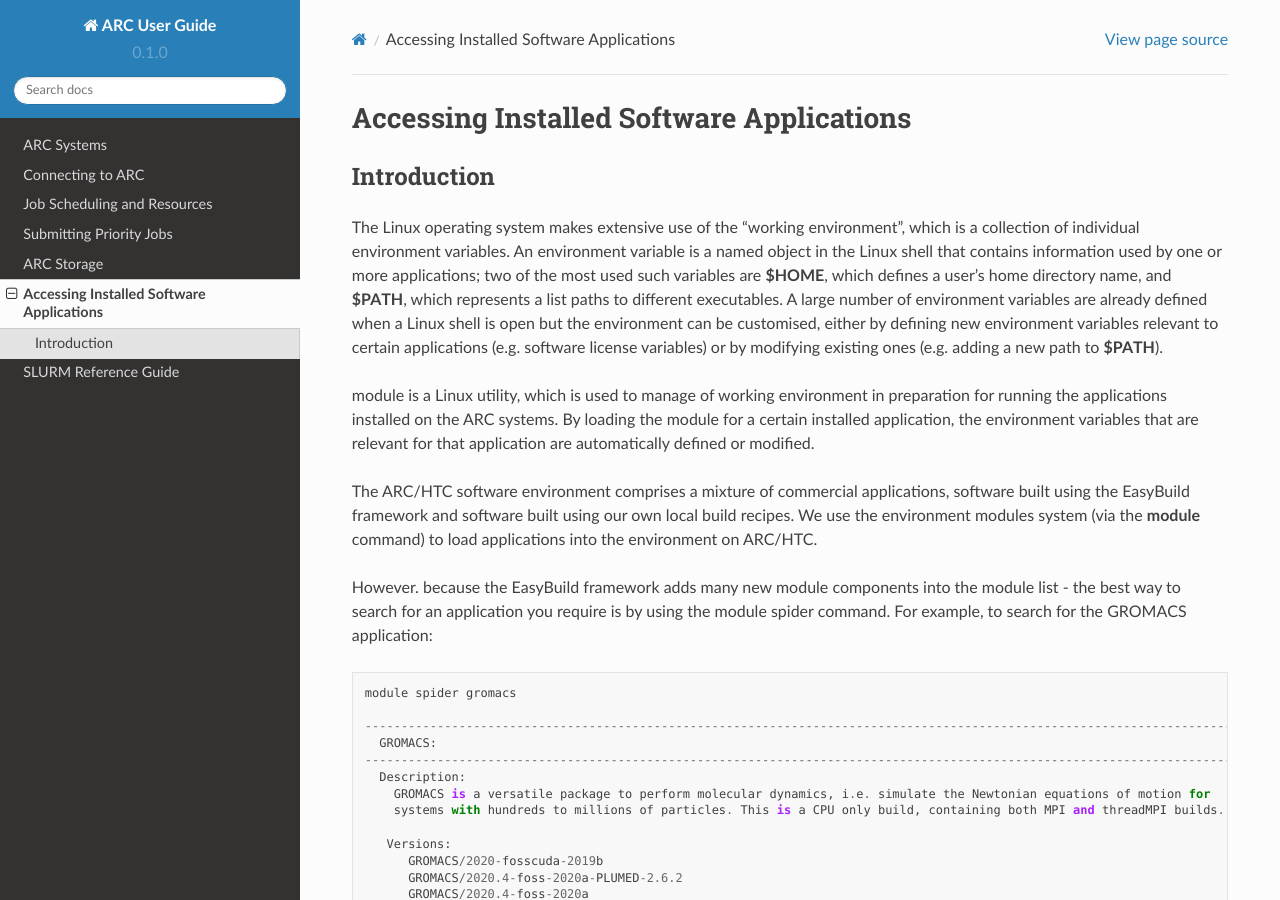
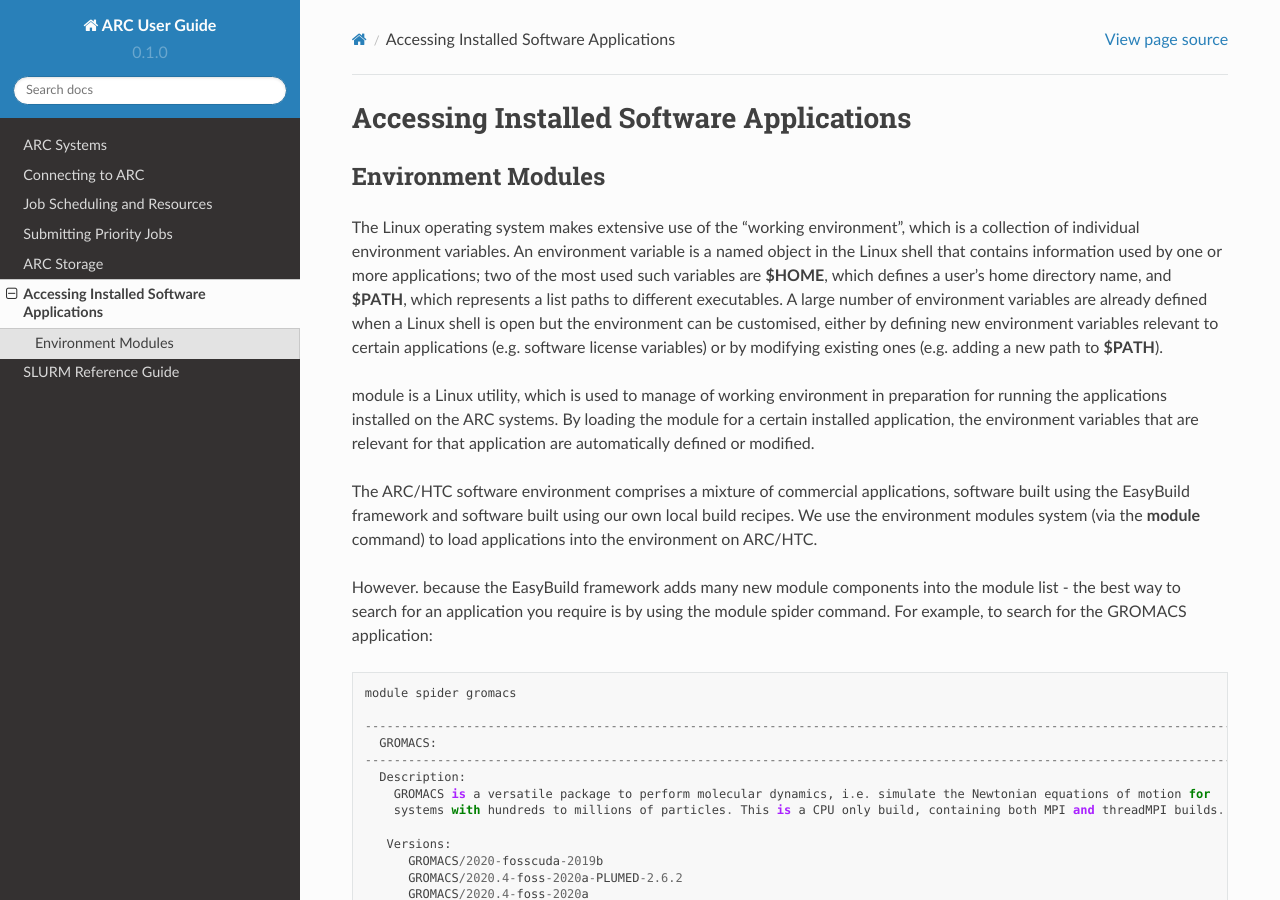
Before and after one commit to tina-friedrich/arc-user-guide, a Sphinx documentation site: the page built from docs/source/arc-software.rst, in a window 1280 px wide and 900 px high. Built offline with Sphinx 7.4.7 and the Read the Docs theme 2.0.0, drawn with Linux system fonts in a browser that asks for light colours.

Commit message:
Update arc-software.rst

```diff
--- a/docs/source/arc-software.rst
+++ b/docs/source/arc-software.rst
@@ -1,8 +1,8 @@
 Accessing Installed Software Applications
 =========================================
 
-Introduction
-------------
+Environment Modules
+-------------------
 
 The Linux operating system makes extensive use of the "working environment", which is a collection of individual environment variables.
 An environment variable is a named object in the Linux shell that contains information used by one or more applications; two of the most used such variables are **$HOME**,
```
